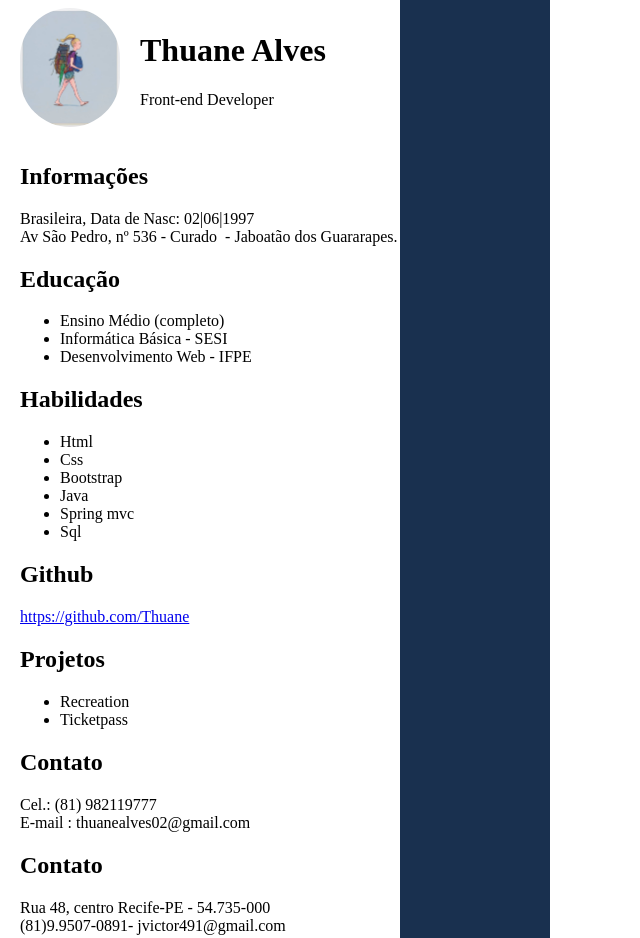
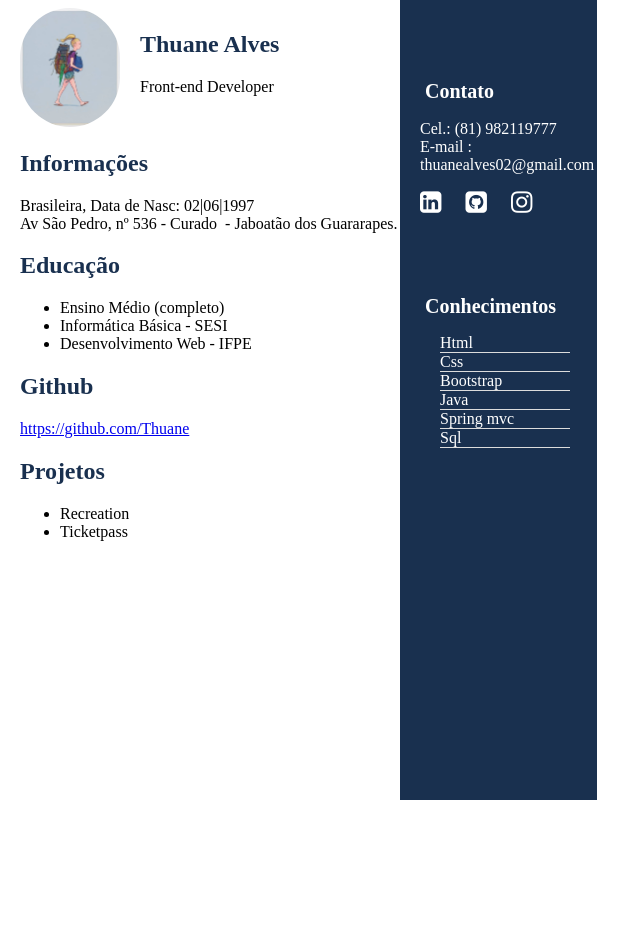
Before and after one commit to Thuane/CurriculoStart, a plain HTML site: page atv start.html in a window 1280 px wide. Shown: the top 938 px of the page, without its empty margins (0-640 px from the left). After the commit the page ends 800 px from the top, so only its background shows below. Drawn offline with Linux system fonts and the light colour scheme.

Commit message:
Atualização  na semântica e estrutura

```diff
--- a/atv start.html
+++ b/atv start.html
@@ -1,17 +1,19 @@
 <!DOCTYPE html>
-<html>
+<html lang="pt_br">
 <head>
     <meta charset="utf-8">
     <title>Curriculo</title>
     <link rel="stylesheet" type="text/css" href="style.css">
+    <link rel="stylesheet" href="https://cdnjs.cloudflare.com/ajax/libs/font-awesome/4.7.0/css/font-awesome.min.css">
 </head>
 <body>
 <div class="container">
-<img src="assets/mochileira.jpg">
-    <div class="header">
+<img src="assets/mochileira.jpg" alt="foto">
+<article>
+<header>
       <h1>Thuane Alves</h1>
       <p>Front-end Developer</p>
-    </div><br>
+</header><br>
 
     <div>
         <h2>Informações</h2>
@@ -27,40 +29,45 @@
          </ul>
      </div>
      <div>
-         <h2>Habilidades</h2>
-         <ul>
-             <li>Html</li>
-             <li>Css</li>
-             <li>Bootstrap</li>
-             <li>Java</li>
-             <li>Spring mvc</li>
-             <li>Sql</li>
-         </ul>
-     </div>
-     <div>
          <h2>Github</h2>
-         <p><a href="https://github.com/Thuane">https://github.com/Thuane</p></a>
+         <p><a href="https://github.com/Thuane">https://github.com/Thuane</a></p>
          <h2>Projetos</h2>
          <ul>
              <li>Recreation</li>
              <li>Ticketpass</li>
          </ul>
      </div>
-     <div>
-         <h2>Contato</h2>
-         <p>Cel.: (81) 982119777<br>
-            E-mail : thuanealves02@gmail.com</p>
-     </div>
-     <div id="roda"></div>
-      <div>
+     </article>
+
+     <footer id="roda">
         <h2>Contato</h2>
         <p>
-          Rua 48, centro Recife-PE - 54.735-000<br />
-          (81)9.9507-0891- jvictor491@gmail.com
+           Cel.: (81) 982119777<br />
+           E-mail : thuanealves02@gmail.com
         </p>
-      </div>
+        <i class="fa fa-linkedin-square" style="font-size:25px"></i>
+        <i class="fa fa-github-square" style="font-size:25px"></i>
+        <i class="fa fa-instagram" style="font-size:25px"></i>
 
-      <div>
-</div>
+        <div>
+            <h2>Conhecimentos</h2>
+            <ul>
+                <li>Html<hr/></li>
+
+                <li>Css<hr/></li>
+
+                <li>Bootstrap<hr/></li>
+
+                <li>Java<hr/></li>
+
+                <li>Spring mvc<hr/></li>
+
+                <li>Sql<hr/></li>
+
+            </ul>
+        </div>
+     </footer>
+
+ </div>
 </body>
 </html>
--- a/style.css
+++ b/style.css
@@ -7,17 +7,58 @@ img{
     box-shadow: none;
     text-decoration:none;
 
+
 }
-.header{
+h1,h2{
+    color:#19304F;
+}
+
+header{
     margin-left:120px;
     margin-top:-120px;
 }
 
 #roda {
     position: absolute;
-    width: 150px;
-    height: 150%;
+    width: 197px;
+    height: 100%;
     left: 400px;
     top: 0px;
     background: #19304F;
 }
+#roda h2{
+    color:white;
+    margin-top:80px;
+    margin-left:25px;
+    font-size: 20px;
+}
+#roda p{
+    color:white;
+    margin-left:20px;
+}
+i{
+    color:white;
+    margin-left:20px;
+
+}
+
+#roda ul li{
+    color:white;
+    list-style-type: none;
+}
+hr{
+    height:1px;
+    border:none;
+    width: 130px;
+    background-color:#DCDCDC;
+    margin-top: 0px;
+    margin-bottom: 0px;
+    margin-right:80px;
+}
+.elementClass {
+    -moz-border-radius: 2em;
+    -ms-border-radius: 2em;
+    -o-border-radius: 2em;
+    -webkit-border-radius: 2em;
+    border-radius: 2em;
+    }
```
Also changed, not shown: assets/thuane.jpeg (added).
